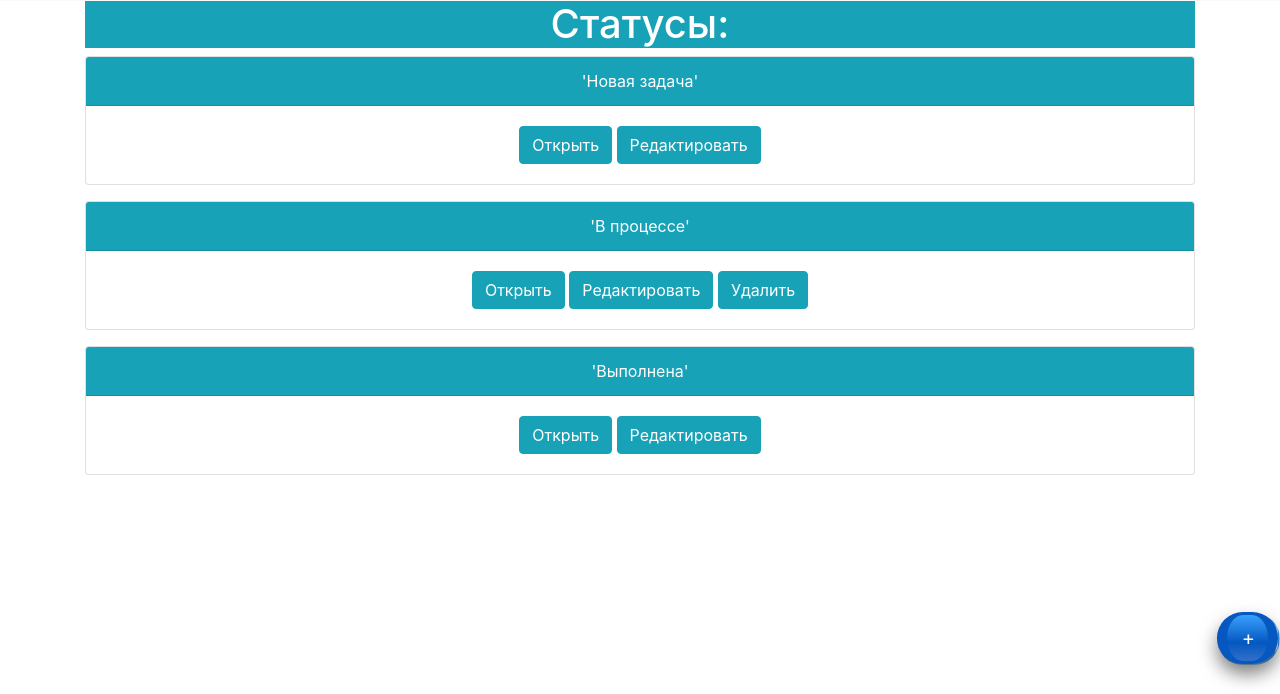
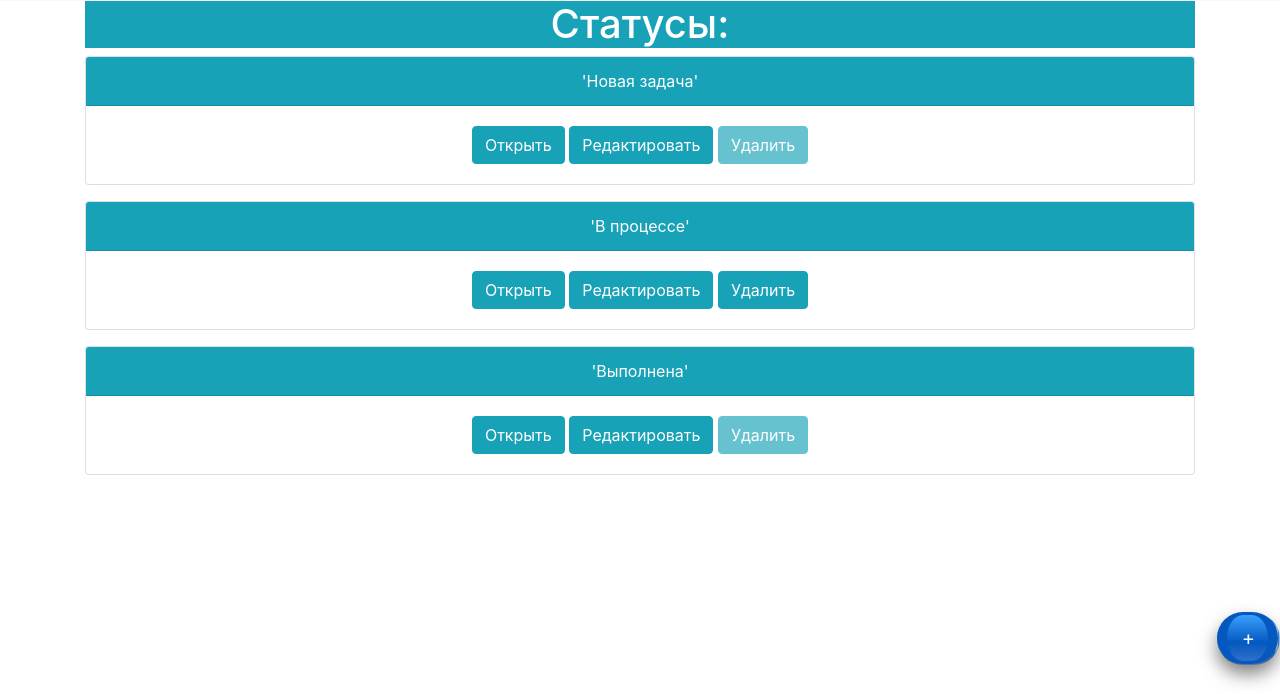
Before and after one commit to Aitmatow/issue_tracker, a Django app: page /statuses/ in a window 1280 px wide. Shown: the part 55-749 px from the top of the page. Run offline with Django 3.2, Linux system fonts and the light colour scheme; data comes from the database, SQL or seed files in the repository; some libraries are stand-ins or nearby versions.

Commit message:
Добавил проверку на содержание статуса или типа в задачах, если есть, убрать кнопку удаления. Усовершенствовал!

```diff
--- a/source/webapp/templates/status/statuses_list.html
+++ b/source/webapp/templates/status/statuses_list.html
@@ -10,7 +10,10 @@
                     <a href="{% url 'statuses_edit' status.pk %}" class="btn btn-info">Редактировать</a>
                     {% if not status.issues.count %}
                       <a href="{% url 'status_delete' status.pk %}" class="btn btn-info">Удалить</a>
-                      {% endif %}
+                        {% else %}
+                        <a href="{% url 'status_delete' status.pk %}" class="btn btn-info disabled">Удалить</a>
+                    {% endif %}
+
                   </div>
                 </div>
             {% endfor %}
--- a/source/webapp/templates/tips/tips_list.html
+++ b/source/webapp/templates/tips/tips_list.html
@@ -11,6 +11,8 @@
                 <a href="{% url 'tips_edit' status.pk %}" class="btn btn-info">Редактировать</a>
                 {% if not status.issues.count %}
                     <a href="{% url 'tips_delete' status.pk %}" class="btn btn-info">Удалить</a>
+                {% else %}
+                    <a href="{% url 'tips_delete' status.pk %}" class="btn btn-info disabled">Удалить</a>
                 {% endif %}
             </div>
         </div>
```
Lines whose indentation alone changed are shown as unchanged.
